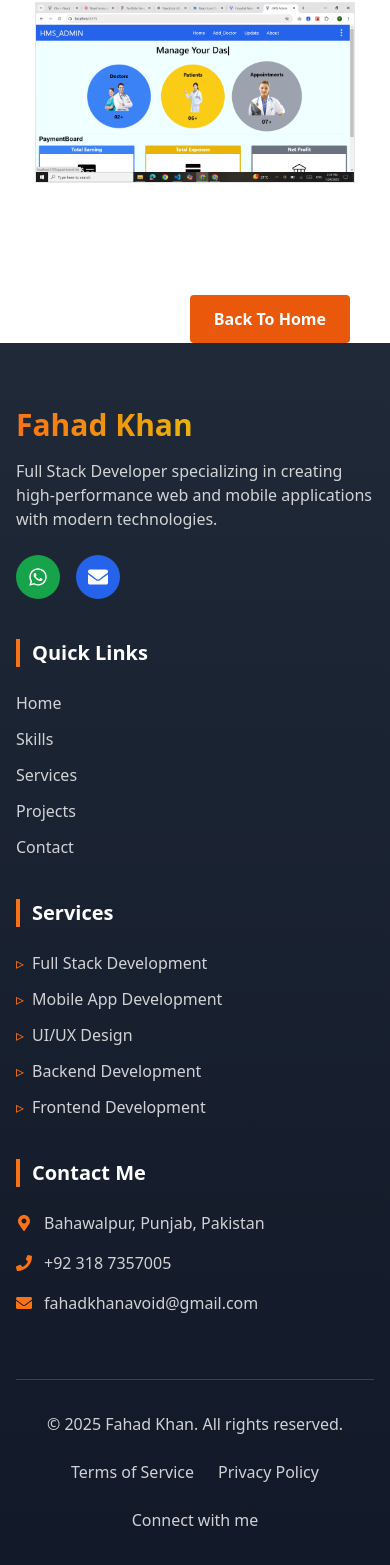
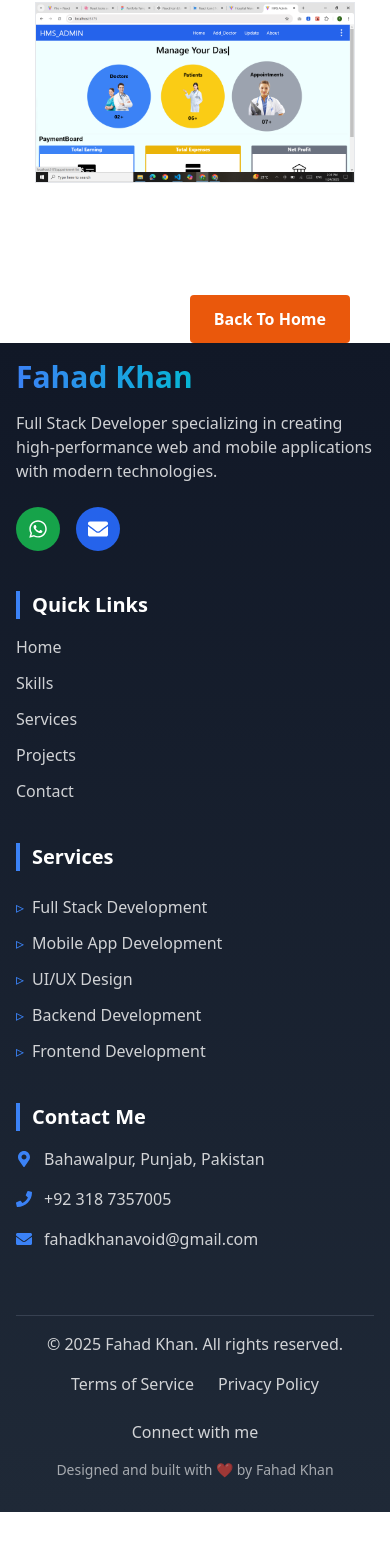
Before and after one commit to FahadKhanLangah/fahad_khan_portfolio, a React (Vite) app: page /project-detail/ecommerce in a window 390 px wide. Shown: the part 1551-3116 px from the top of the page. After the commit the page ends 3063 px from the top, so only its background shows below. Built offline with nearby package versions, Linux system fonts and the light colour scheme.

Commit message:
Refactor Footer, Hero, Skills, and SocialProfiles components for improved styling and functionality

```diff
--- a/src/components/Footer.jsx
+++ b/src/components/Footer.jsx
@@ -12,7 +12,7 @@ const Footer = () => {
   };
 
   return (
-    <footer className="bg-gradient-to-b from-gray-800 to-gray-900 text-white pt-16 pb-8">
+    <footer className="bg-gradient-to-b from-gray-900 to-gray-800 text-white pt-4 sm:pt-6 pb-8">
       <div className="max-w-6xl mx-auto px-4 sm:px-6 lg:px-8">
         <div className="grid grid-cols-1 md:grid-cols-2 lg:grid-cols-4 gap-10 mb-16">
           {/* Brand Column */}
@@ -22,7 +22,7 @@ const Footer = () => {
             transition={{ duration: 0.5 }}
           >
             <h1 className="text-3xl font-bold mb-4">
-              <span className="bg-gradient-to-r from-orange-500 to-yellow-500 text-transparent bg-clip-text">
+              <span className="bg-gradient-to-r from-blue-500 to-cyan-500 text-transparent bg-clip-text">
                 Fahad Khan
               </span>
             </h1>
@@ -58,13 +58,13 @@ const Footer = () => {
             animate={{ opacity: 1, y: 0 }}
             transition={{ duration: 0.5, delay: 0.1 }}
           >
-            <h3 className="text-xl font-semibold mb-6 border-l-4 border-orange-500 pl-3">Quick Links</h3>
+            <h3 className="text-xl font-semibold mb-4 border-l-4 border-blue-500 pl-3">Quick Links</h3>
             <ul className="space-y-3">
               {['Home', 'Skills', 'Services', 'Projects', 'Contact'].map((item, index) => (
                 <li key={index}>
                   <a
                     href={`#${item.toLowerCase()}`}
-                    className="opacity-80 hover:opacity-100 hover:text-orange-400 transition-all duration-300"
+                    className="opacity-80 hover:opacity-100 hover:text-blue-400 transition-all duration-300"
                   >
                     {item}
                   </a>
@@ -79,7 +79,7 @@ const Footer = () => {
             animate={{ opacity: 1, y: 0 }}
             transition={{ duration: 0.5, delay: 0.2 }}
           >
-            <h3 className="text-xl font-semibold mb-6 border-l-4 border-orange-500 pl-3">Services</h3>
+            <h3 className="text-xl font-semibold mb-6 border-l-4 border-blue-500 pl-3">Services</h3>
             <ul className="space-y-3">
               {[
                 'Full Stack Development',
@@ -89,7 +89,7 @@ const Footer = () => {
                 'Frontend Development'
               ].map((service, index) => (
                 <li key={index} className="flex items-start">
-                  <span className="text-orange-500 mr-2">▹</span>
+                  <span className="text-blue-500 mr-2">▹</span>
                   <span className="opacity-80 hover:opacity-100">{service}</span>
                 </li>
               ))}
@@ -102,27 +102,27 @@ const Footer = () => {
             animate={{ opacity: 1, y: 0 }}
             transition={{ duration: 0.5, delay: 0.3 }}
           >
-            <h3 className="text-xl font-semibold mb-6 border-l-4 border-orange-500 pl-3">Contact Me</h3>
+            <h3 className="text-xl font-semibold mb-4 border-l-4 border-blue-500 pl-3">Contact Me</h3>
             <ul className="space-y-4">
               <li className="flex items-start">
-                <FaMapMarkerAlt className="text-orange-500 mt-1 mr-3" />
+                <FaMapMarkerAlt className="text-blue-500 mt-1 mr-3" />
                 <span className="opacity-80">Bahawalpur, Punjab, Pakistan</span>
               </li>
               <li className="flex items-start">
-                <FaPhone className="text-orange-500 mt-1 mr-3" />
+                <FaPhone className="text-blue-500 mt-1 mr-3" />
                 <span className="opacity-80">+92 318 7357005</span>
               </li>
               <li className="flex items-start">
-                <FaEnvelope className="text-orange-500 mt-1 mr-3" />
+                <FaEnvelope className="text-blue-500 mt-1 mr-3" />
                 <span className="opacity-80">fahadkhanavoid@gmail.com</span>
               </li>
             </ul>
           </motion.div>
         </div>
 
-        <div className="border-t border-gray-700 pt-8">
+        <div className="border-t border-gray-700 pt-4">
           <div className="flex flex-col md:flex-row justify-between items-center">
-            <div className="mb-6 md:mb-0 text-center md:text-left">
+            <div className="mb-4 md:mb-0 text-center md:text-left">
               <p className="opacity-80">
                 &copy; {new Date().getFullYear()} Fahad Khan. All rights reserved.
               </p>
@@ -132,7 +132,7 @@ const Footer = () => {
               {['Terms of Service', 'Privacy Policy', 'Connect with me'].map((item, index) => (
                 <motion.button
                   key={index}
-                  className="opacity-80 hover:opacity-100 hover:text-orange-400 transition-all"
+                  className="opacity-80 hover:opacity-100 hover:text-blue-400 transition-all"
                   whileHover={{ y: -2 }}
                   onClick={item === 'Connect with me' ? openWhatsapp : undefined}
                 >
@@ -142,7 +142,7 @@ const Footer = () => {
             </div>
           </div>
 
-          <div className="mt-8 text-center opacity-60 text-sm">
+          <div className="mt-4 w-full text-center opacity-60 text-sm">
             <p>Designed and built with ❤️ by Fahad Khan</p>
           </div>
         </div>
--- a/src/components/Hero.jsx
+++ b/src/components/Hero.jsx
@@ -96,7 +96,7 @@ const Hero = () => {
         transition={{ duration: 0.6, ease: "easeOut" }}
       >
         <div className="relative">
-          <div className="absolute inset-0 bg-gradient-to-br dark:from-blue-500 dark:to-cyan-400 rounded-full blur-xl opacity-75 animate-pulse"></div>
+          <div className="absolute inset-0 bg-gradient-to-br bg-gray-600 to-gray-700 dark:from-blue-500 dark:to-cyan-400 rounded-full blur-xl opacity-75 animate-pulse"></div>
 
           <motion.div
             className="relative border-4 border-gray-500 dark:border-blue-800 rounded-full overflow-hidden shadow-2xl"
--- a/src/components/Skills.jsx
+++ b/src/components/Skills.jsx
@@ -91,7 +91,7 @@ const Skills = () => {
   };
 
   return (
-    <section id="skills" className="py-16 px-4 sm:px-8 bg-gradient-to-b from-gray-50 to-gray-100 dark:from-gray-900 dark:to-gray-800">
+    <section id="skills" className="py-8 px-4 sm:px-8 bg-gradient-to-b from-gray-50 to-gray-100 dark:from-gray-900 dark:to-gray-800">
       <div className="max-w-6xl mx-auto">
         <motion.div
           initial={{ opacity: 0, y: -20 }}
@@ -100,7 +100,7 @@ const Skills = () => {
           className="text-center mb-16"
         >
           <h2 className="text-4xl md:text-5xl font-bold bg-gradient-to-r from-blue-600 to-cyan-500 text-transparent bg-clip-text inline-block">
-            Technical Expertise
+            Skills and Expertise
           </h2>
           <p className="mt-4 text-lg text-gray-600 dark:text-gray-300 max-w-2xl mx-auto">
             I specialize in modern web and mobile technologies that help build fast, scalable, and user-friendly applications.
```
Also changed, not shown: src/components/SocialProfiles.jsx (+81 -29 lines).
